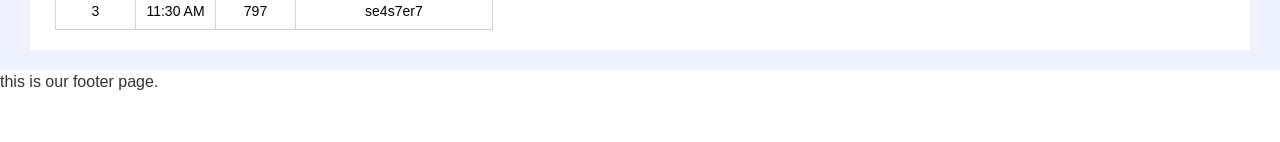
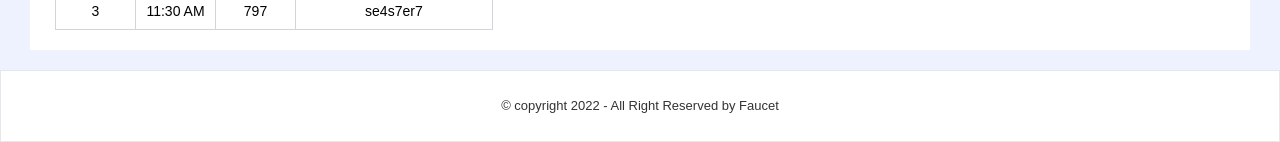
Before and after one commit to mostafizurRahaman/faucets, a React (Create React App) app: page / in a window 1280 px wide. Shown: the part 871-1013 px from the top of the page. Before the commit the page ends 965 px from the top, so only its background shows below. Built offline with nearby package versions, Linux system fonts and the light colour scheme; no server answers.

Commit message:
footer section is designed

```diff
--- a/src/Pages/Shared/Footer/Footer.js
+++ b/src/Pages/Shared/Footer/Footer.js
@@ -2,8 +2,8 @@ import React from 'react';
 
 const Footer = () => {
    return (
-      <div>
-          <h1>this is our footer page. </h1>
+      <div className='py-[25px] text-center  border border-gray-200 '>
+          <p className='text-[13px] '>&copy; copyright 2022 - All Right Reserved by Faucet</p>
       </div>
    );
 };
```
